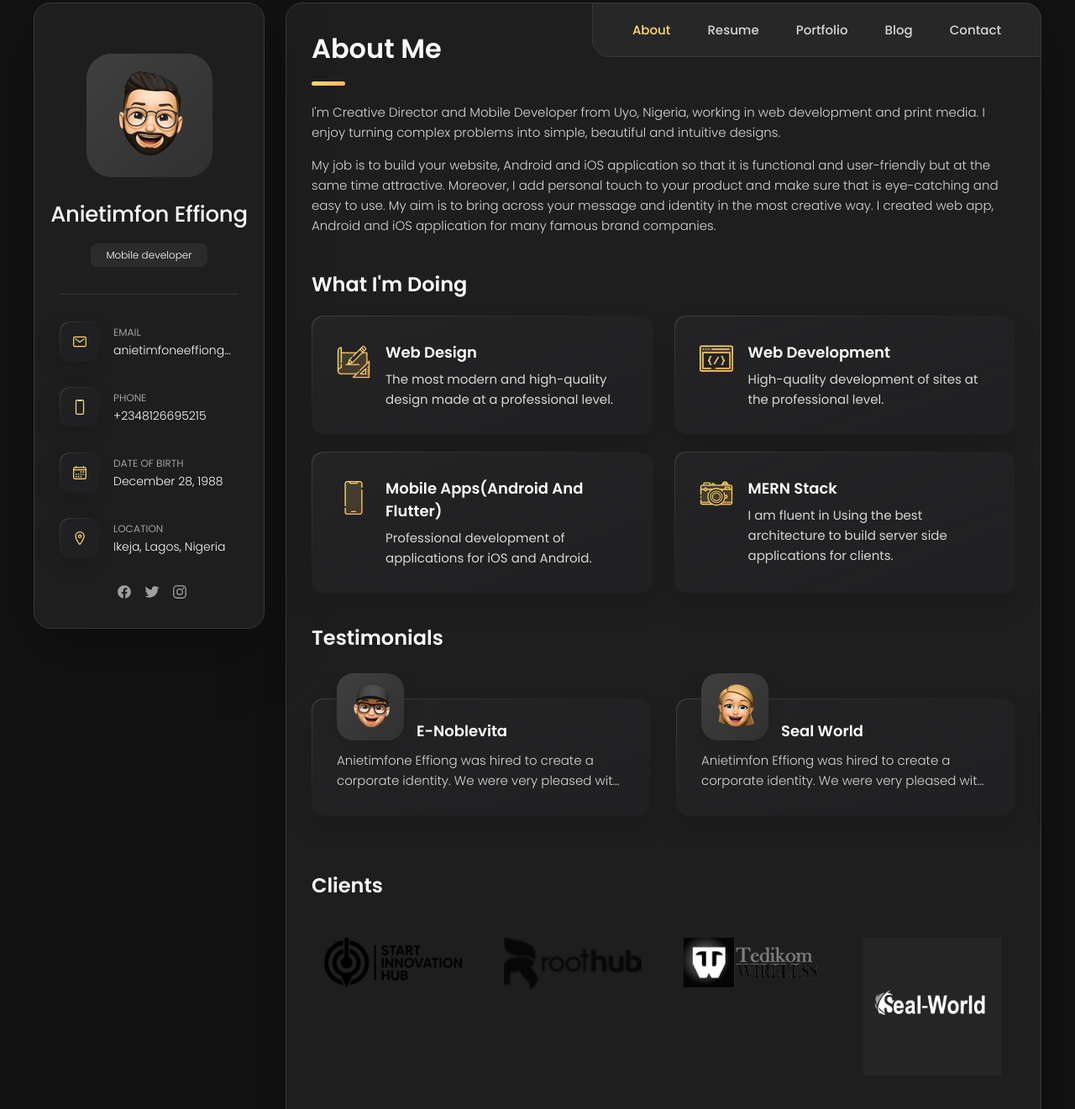
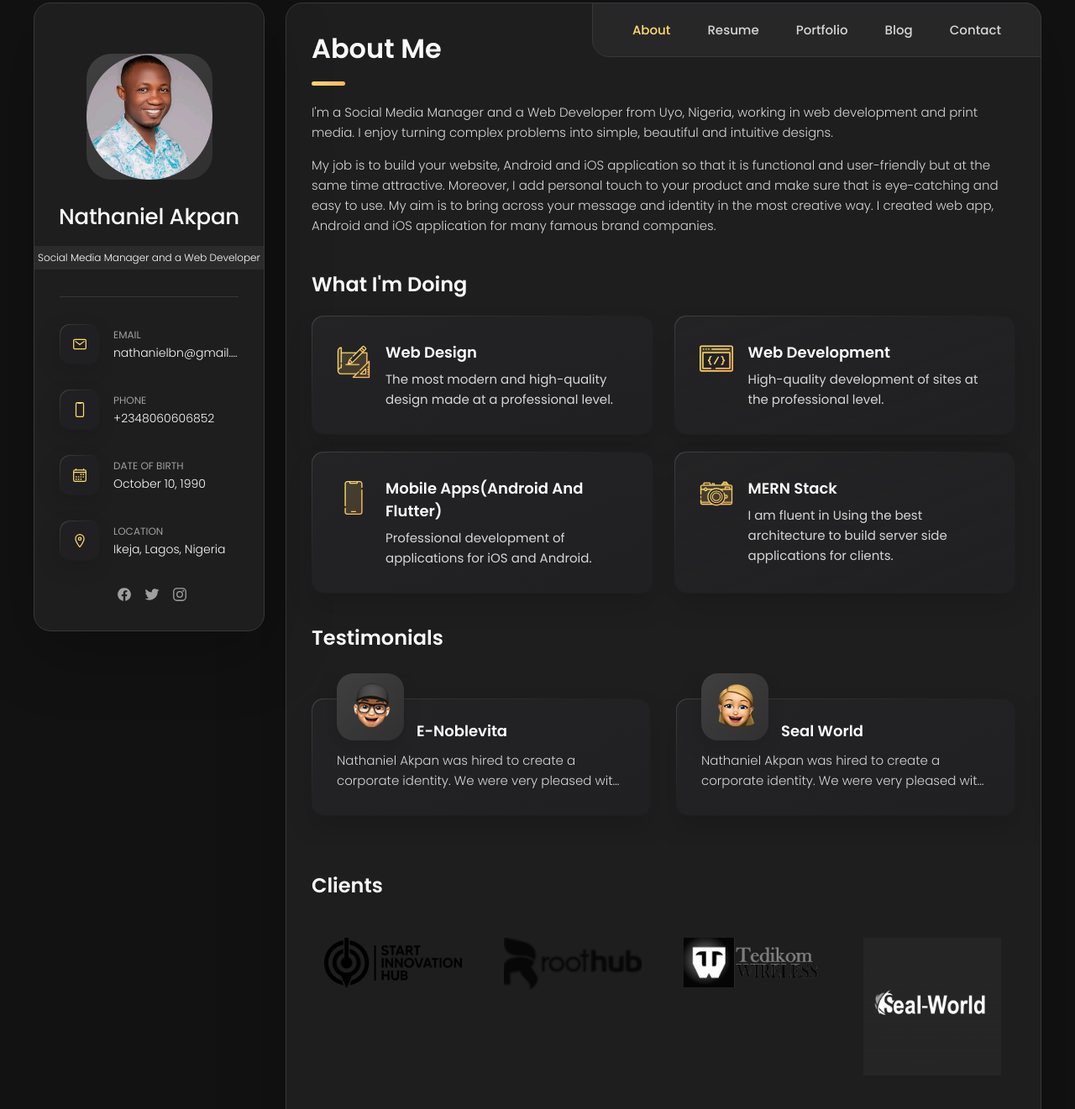
Before and after one commit to brannycoders/Portfolio, a plain HTML site: page index.html in a window 1280 px wide. Shown: the part 57-1378 px from the top of the page at 84% size. Drawn offline with nearby package versions, Linux system fonts and the light colour scheme.

Commit message:
new commit

```diff
--- a/index.html
+++ b/index.html
@@ -39,13 +39,13 @@
       <div class="sidebar-info">
 
         <figure class="avatar-box">
-          <img src="images/my-avatar.png" alt="Richard hanrick" width="80">
+          <img src="images/profile.png" alt="Richard hanrick" width="80">
         </figure>
 
         <div class="info-content">
-          <h1 class="name" title="Anietimfon Effiong">Anietimfon Effiong</h1>
+          <h1 class="name" title="Nathaniel Akpan">Nathaniel Akpan</h1>
 
-          <p class="title">Mobile developer</p>
+          <p class="title">Social Media Manager and a Web Developer</p>
         </div>
 
         <button class="info_more-btn" data-sidebar-btn>
@@ -71,7 +71,7 @@
             <div class="contact-info">
               <p class="contact-title">Email</p>
 
-              <a href="mailto:anietimfoneeffiong@gmail.com" class="contact-link">anietimfoneeffiong@gmail.com</a>
+              <a href="mailto:anietimfoneeffiong@gmail.com" class="contact-link">nathanielbn@gmail.com</a>
             </div>
 
           </li>
@@ -85,7 +85,7 @@
             <div class="contact-info">
               <p class="contact-title">Phone</p>
 
-              <a href="tel:+2348126695215" class="contact-link">+2348126695215</a>
+              <a href="tel:+2348060606852" class="contact-link">+2348060606852</a>
             </div>
 
           </li>
@@ -99,7 +99,7 @@
             <div class="contact-info">
               <p class="contact-title">Date of Birth</p>
 
-              <time datetime="1982-06-23">December 28, 1988</time>
+              <time datetime="1982-06-23">October 10, 1990</time>
             </div>
 
           </li>
@@ -206,7 +206,7 @@
 
         <section class="about-text">
           <p>
-            I'm Creative Director and Mobile Developer from Uyo, Nigeria, working in web development and print media.
+            I'm a Social Media Manager and a Web Developer from Uyo, Nigeria, working in web development and print media.
             I enjoy
             turning complex problems into simple, beautiful and intuitive designs.
           </p>
@@ -322,7 +322,7 @@
 
                 <div class="testimonials-text" data-testimonials-text>
                   <p>
-                    Anietimfone Effiong was hired to create a corporate identity. We were very pleased with the work done. She has a
+                    Nathaniel Akpan was hired to create a corporate identity. We were very pleased with the work done. She has a
                     lot of experience
                     and is very concerned about the needs of client. Lorem ipsum dolor sit amet, ullamcous cididt
                     consectetur adipiscing
@@ -344,7 +344,7 @@
 
                 <div class="testimonials-text" data-testimonials-text>
                   <p>
-                    Anietimfon Effiong was hired to create a corporate identity. We were very pleased with the work done. She has a
+                    Nathaniel Akpan was hired to create a corporate identity. We were very pleased with the work done. She has a
                     lot of experience
                     and is very concerned about the needs of client. Lorem ipsum dolor sit amet, ullamcous cididt
                     consectetur adipiscing
@@ -366,7 +366,7 @@
 
                 <div class="testimonials-text" data-testimonials-text>
                   <p>
-                    Anietimfon Effiong was hired to create a corporate identity. We were very pleased with the work done. She has a
+                    Nathaniel Akpan was hired to create a corporate identity. We were very pleased with the work done. She has a
                     lot of experience
                     and is very concerned about the needs of client. Lorem ipsum dolor sit amet, ullamcous cididt
                     consectetur adipiscing
@@ -388,7 +388,7 @@
 
                 <div class="testimonials-text" data-testimonials-text>
                   <p>
-                    Anietimfon Effiong was hired to create a corporate identity. We were very pleased with the work done. She has a
+                    Nathaniel Akpan was hired to create a corporate identity. We were very pleased with the work done. She has a
                     lot of experience
                     and is very concerned about the needs of client. Lorem ipsum dolor sit amet, ullamcous cididt
                     consectetur adipiscing
@@ -434,7 +434,7 @@
 
               <div data-modal-text>
                 <p>
-                  Anietimfon Effiong was hired to create a corporate identity. We were very pleased with the work done. She has a
+                  Nathaniel Akpan was hired to create a corporate identity. We were very pleased with the work done. She has a
                   lot of experience
                   and is very concerned about the needs of client. Lorem ipsum dolor sit amet, ullamcous cididt
                   consectetur adipiscing
@@ -580,19 +580,19 @@
 
               <h4 class="h4 timeline-item-title">University of Uyo, Nigeria</h4>
 
-              <span>2008 — 2014</span>
+              <span>2015 — 2022</span>
 
               <p class="timeline-text">
-                BEng Chemical Engineering
+                B.Eng Electrical/Electronics Engineering
               </p>
 
             </li>
 
             <li class="timeline-item">
 
-              <h4 class="h4 timeline-item-title">Unwana Abasi Comprehensive Secondary School, Osuk Ediene -Akwa ibom state Nigeria</h4>
+              <h4 class="h4 timeline-item-title">Efficient Secondary Commercial school, Uyo -Akwa Ibom State, Nigeria</h4>
 
-              <span>1999 — 2005</span>
+              <span>2006 — 2012</span>
 
               <p class="timeline-text">
                 I successfully obtained my Secondary School Senior Certificates (WAEC)
@@ -602,9 +602,9 @@
 
             <li class="timeline-item">
 
-              <h4 class="h4 timeline-item-title">Unwana Abasi Nursery and Primary Secondary School, Osuk Ediene -Akwa ibom state Nigeria</h4>
+              <h4 class="h4 timeline-item-title">Holy Child Primary school, Mbiaobong Idre, Ibiono Ibom Local Government Area  -Akwa Ibom State, Nigeria</h4>
 
-              <span>1993 — 1999</span>
+              <span>1997 — 2023</span>
 
               <p class="timeline-text">
                I obtained my first school leaving certificates (FSLC)
```
Also changed, not shown: images/profile.png (added).
